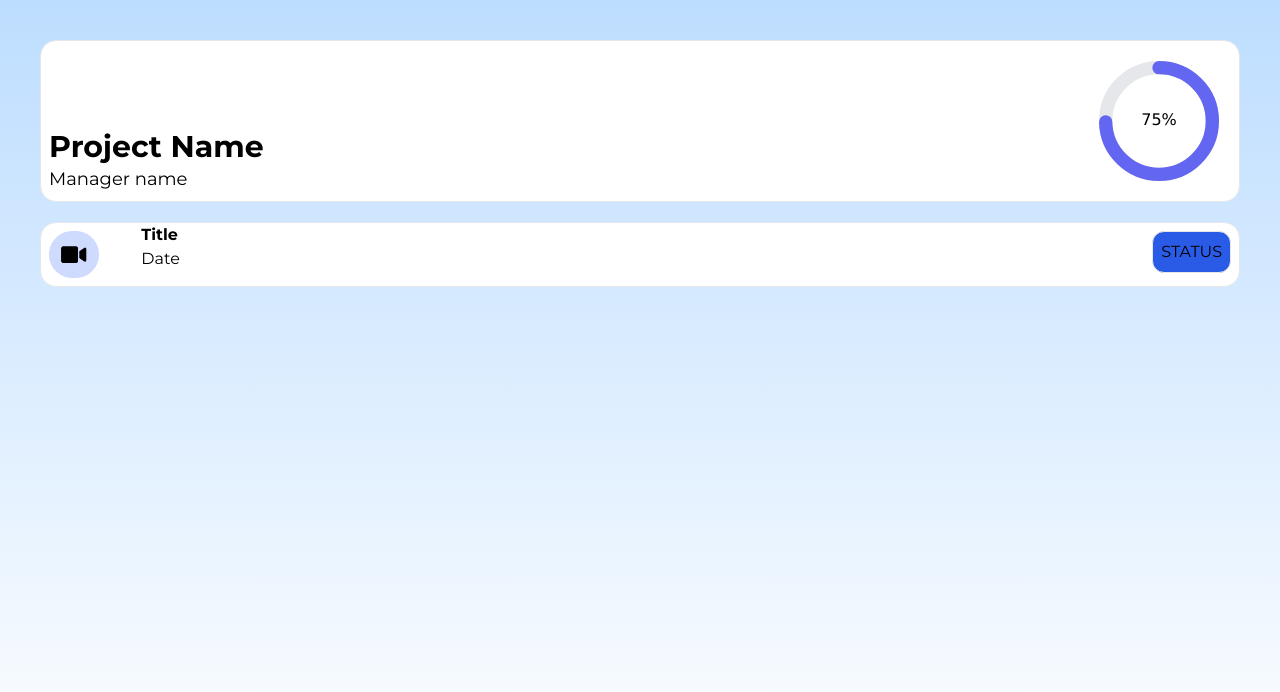
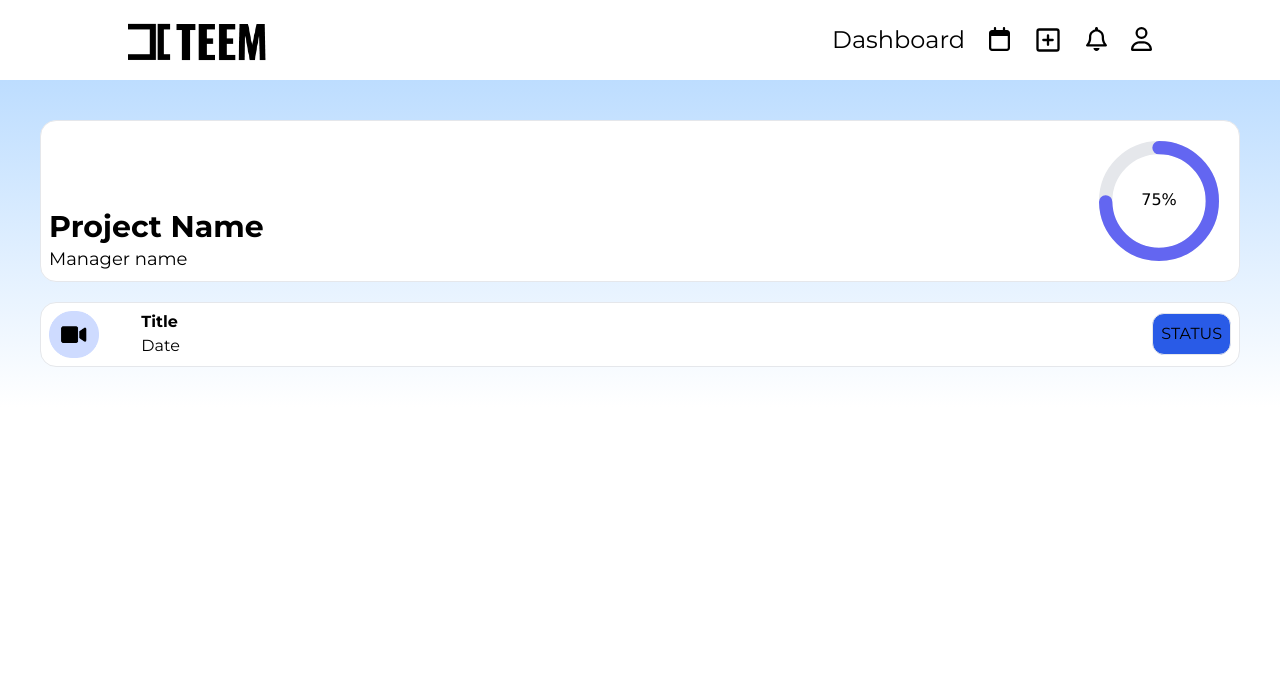
Before and after one commit to KrishRupapara/Group-14_Proj-TEEM, a Next.js app in the folder apps/web/: page /project/tasks in a window 1280 px wide. Shown: the top 692 px of the page. Built offline with nearby package versions, Linux system fonts and the light colour scheme.

Commit message:
Navbar added

```diff
--- a/apps/web/src/app/page.tsx
+++ /dev/null
@@ -1,25 +0,0 @@
-import Home_page from '@/components/Home_page'
-import Nav_Home from '@/components/Nav_Home'
-import Featurepage from '@/components/Featurepage'
-import Schedulepage from '@/components/Schedulingpage'
-import Footerpage from '@/components/footerpage'
-
-
-
-export default function Home() {
-  return (
-
-
-    <div className="" >
-      {/* <Sign_up/> */}
-      <Nav_Home />
-      <Home_page/>
-      <Schedulepage />
-      <Featurepage />
-      <Footerpage/>
-    </div>
-
-
-
-  )
-}
--- a/apps/web/src/app/project/tasks/components/tasks.tsx
+++ b/apps/web/src/app/project/tasks/components/tasks.tsx
@@ -13,11 +13,11 @@ export default function Tasks() {
           alt="Picture of the author"
         />
       </div>
-      <div className='col-start-2'>
+      <div className='col-start-2 flex flex-col justify-center'>
         <p className='font-bold'>Title</p>
         <p>Date</p>
       </div>
-      <div className='col-end-13'>
+      <div className='col-end-13  flex flex-col justify-center'>
         <button className='border rounded-xl p-2 bg-[#295BE7] m-2'>STATUS</button>
       </div>
     </div>
--- a/apps/web/src/app/project/tasks/page.tsx
+++ b/apps/web/src/app/project/tasks/page.tsx
@@ -1,10 +1,13 @@
 import React from 'react'
 import Tasks from "./components/tasks";
 import Progressbar from '@/components/ui/progress-bar'
+import NavComponent from "@/components/Navbar";
 
 export default function page() {
     return (
-        <div className='h-screen Projectbg p-10'>
+        <div>
+        <NavComponent />
+        <div className='h-full Projectbg p-10'>
             <div className='border rounded-2xl bg-white grid grid-cols-4 gap-4'>
                 <div className='col-start-1 grid gap-0 content-end p-2'>
                     <p className='font-bold text-3xl'>Project Name</p>
@@ -18,5 +21,6 @@ export default function page() {
                 <Tasks />
             </>
         </div>
+        </div>
     )
 }
```
